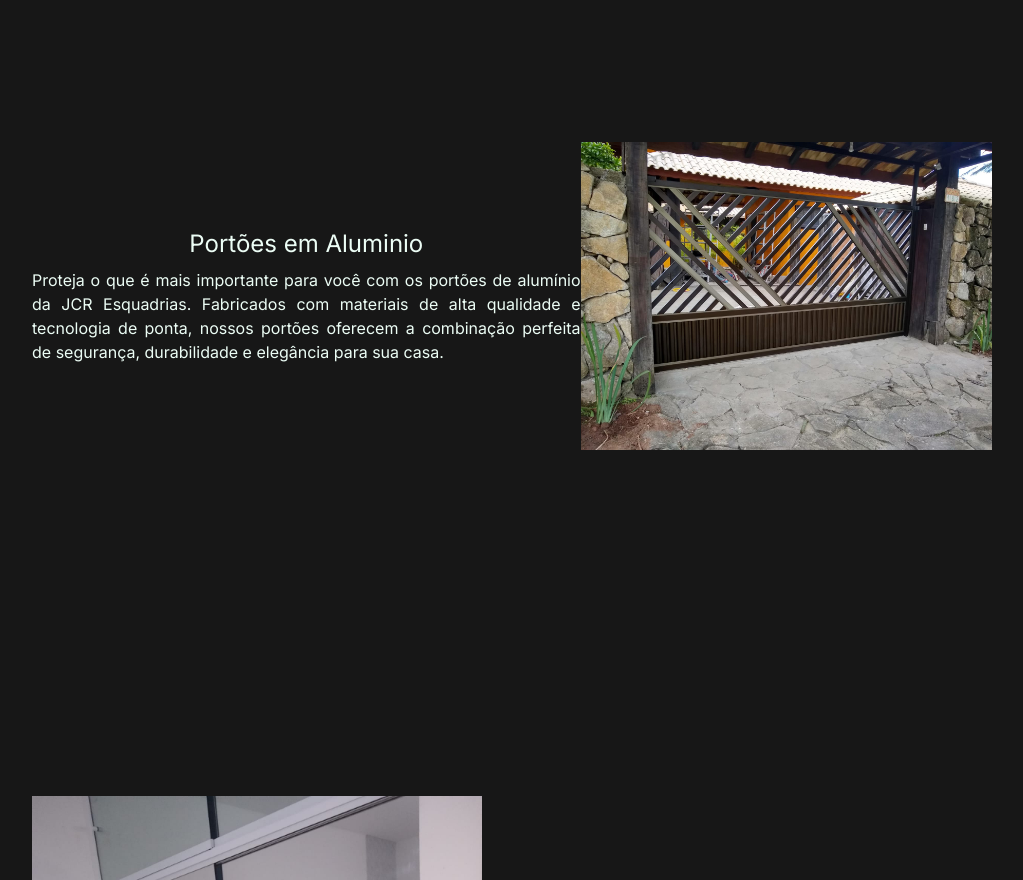
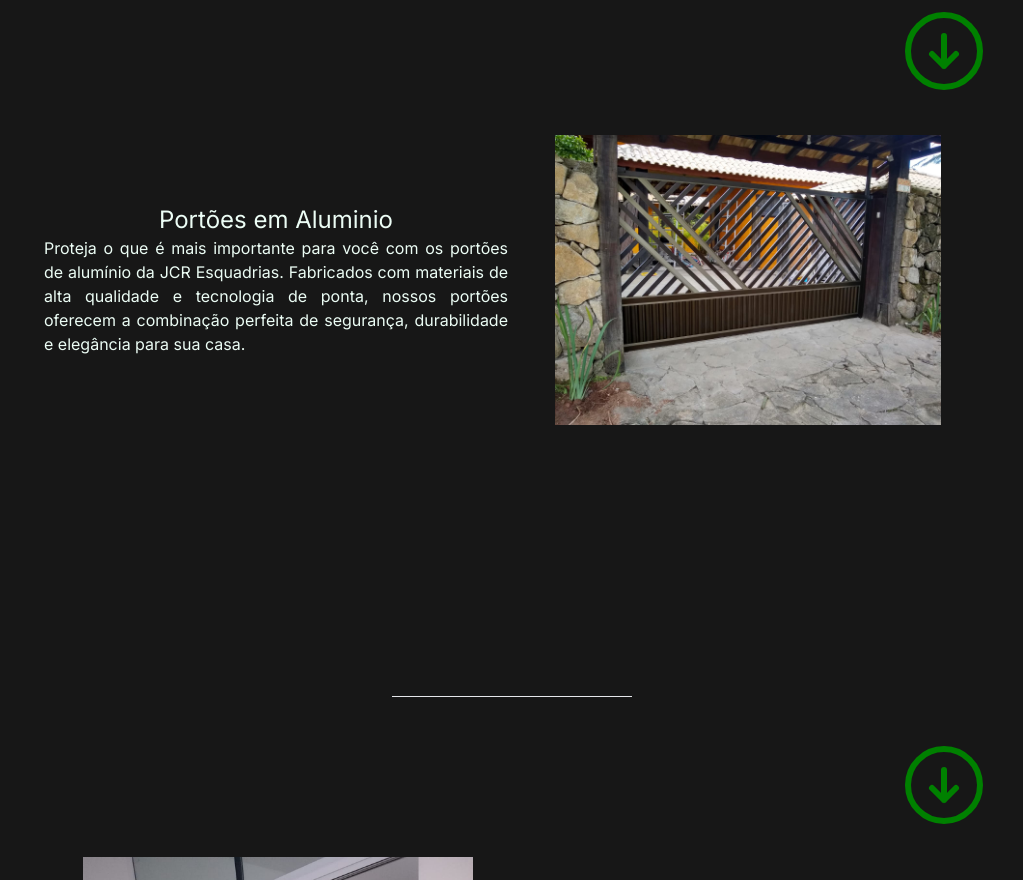
Before and after one commit to Rafa2697/JCR_Project, a Next.js app in the folder my-app/: page / in a window 1280 px wide. Shown: the part 1920-2800 px from the top of the page, without its empty margins (128-1151 px from the left). Built offline with nearby package versions, Linux system fonts and the light colour scheme.

Commit message:
styles: atualizações de estilos nos componentes

```diff
--- a/my-app/src/app/components/header.jsx
+++ b/my-app/src/app/components/header.jsx
@@ -2,7 +2,7 @@
 
 export default function Header(){
     return(
-        <nav className="fixed flex justify-start w-full fade-in z-40">
+        <nav className="fixed flex justify-center w-full fade-in z-40">
             <ul className="flex  gap-6 justify-center text-zinc-50 m-7 ">
                 <li className="cursor-pointer"><a href="#about">Sobre</a></li>
                 <li className="cursor-pointer"><a href="#service">Serviços</a></li>
--- a/my-app/src/app/components/sections/logo.jsx
+++ b/my-app/src/app/components/sections/logo.jsx
@@ -4,10 +4,10 @@ import Image from 'next/image'
 export default function Logo() {
 
     return (
-        <div className="flex flex-col items-center h-screen justify-center fade-in space-y-3  bg-neutral-900">
+        <div className="flex flex-col items-center h-screen justify-center fade-in space-y-2  bg-neutral-900">
             <Image className='transition-opacity '
                 src="/logo.png"
-                width={400}
+                width={350}
                 height={400}
                 alt="JCR logo" />
             <h1 className="text-green-500 text-xl">Esquadrias e Vidros temperados</h1>
--- a/my-app/src/app/components/sections/services.jsx
+++ b/my-app/src/app/components/sections/services.jsx
@@ -1,51 +1,83 @@
 import Image from 'next/image'
+
 
 export default function Services() {
 
     return (
-        <div className="flex flex-col items-center h-auto justify-center  bg-neutral-900 " id="service">
+        <div className="flex flex-col items-center h-auto justify-center gap-16 bg-neutral-900 " id="service">
             <h1 className="text-green-50 text-6xl mt-7" >Serviços</h1>
-            <div className='w-full flex justify-end mr-40'>
+
+            <section className="h-auto md:h-screen w-full md:w-3/4  flex flex-col justify-center">
+
+                <div className='w-full hidden md:flex justify-end '>
                     <a href="#moveis">
-                    <svg xmlns="http://www.w3.org/2000/svg" fill="none" viewBox="0 0 24 24" stroke-width="1.5" stroke="green" className="size-32 animate-bounce c">
+                        <svg xmlns="http://www.w3.org/2000/svg" fill="none" viewBox="0 0 24 24" stroke-width="1.5" stroke="green" className="size-24 animate-bounce c">
                             <path stroke-linecap="round" stroke-linejoin="round" d="m9 12.75 3 3m0 0 3-3m-3 3v-7.5M21 12a9 9 0 1 1-18 0 9 9 0 0 1 18 0Z" />
                         </svg>
                     </a>
                 </div>
-            <section className="h-screen w-3/4  flex items-center">
-                <div className='flex flex-col justify-center w-full gap-2 text-emerald-50'>
+                <div className='flex flex-col md:flex-row gap-2 max-lg:gap-8 m-3 max-lg:gap-5'>
+                    <div className='flex flex-col justify-center w-full text-emerald-50'>
                         <h1 className='text-center text-2xl '>Portões em Aluminio</h1>
-                    <p className=' text-justify'>Proteja o que é mais importante para você com os portões de alumínio da JCR Esquadrias. Fabricados com materiais de alta qualidade e tecnologia de ponta, nossos portões oferecem a combinação perfeita de segurança, durabilidade e elegância para sua casa.</p>
+                        <p className=' text-justify text-base md:text-1xl'>Proteja o que é mais importante para você com os portões de alumínio da JCR Esquadrias. Fabricados com materiais de alta qualidade e tecnologia de ponta, nossos portões oferecem a combinação perfeita de segurança, durabilidade e elegância para sua casa.</p>
                     </div>
-
-                <div className="h-screen w-3/4 text-emerald-50 flex items-center">
-                    <div className='flex justify-end w-full'>
-                        <Image className='transition-opacity '
+                    <div className=" w-full text-emerald-50 flex items-center">
+                        <div className='flex justify-center w-full'>
+                            <Image className='transition-opacity w-5/6'
                                 src="/fotoPortao.jpg"
                                 width={500}
                                 height={400}
                                 alt="JCR logo" />
                         </div>
                     </div>
+                </div>
             </section>
+            {/* seção de portoes */}
 
-            <section className="h-screen w-3/4 text-emerald-50 flex items-center" id='moveis'>
-                <div className='flex justify-start w-full'>
-                    <Image className='transition-opacity '
+            <hr className='text-green-50 w-60' />
+
+            <section className="h-auto md:h-screen w-full lg:w-3/4  text-emerald-50 flex flex-col items-center" id='moveis'>
+
+                <div className='w-full hidden md:flex justify-end'>
+                    <a href="#vidros">
+                        <svg xmlns="http://www.w3.org/2000/svg" fill="none" viewBox="0 0 24 24" stroke-width="1.5" stroke="green" className="size-24 animate-bounce c">
+                            <path stroke-linecap="round" stroke-linejoin="round" d="m9 12.75 3 3m0 0 3-3m-3 3v-7.5M21 12a9 9 0 1 1-18 0 9 9 0 0 1 18 0Z" />
+                        </svg>
+                    </a>
+                </div>
+
+                <div className='flex flex-col-reverse md:flex-row mx-3 max-lg:gap-5'>
+                    <div className='flex justify-center w-auto md:w-full'>
+                        <Image className='transition-opacity w-5/6'
                             src="/moveis.jpg"
-                        width={450}
-                        height={200}
+                            width={500}
+                            height={500}
                             alt="JCR logo" />
                     </div>
-                <div className='flex flex-col justify-center w-full gap-2'>
-                    <h1 className='text-center text-xl '>Portões em Aluminio</h1>
-                    <p className=' text-justify'>Proteja o que é mais importante para você com os portões de alumínio da JCR Esquadrias. Fabricados com materiais de alta qualidade e tecnologia de ponta, nossos portões oferecem a combinação perfeita de segurança, durabilidade e elegância para sua casa.</p>
+                    <div className='flex flex-col justify-center w-full '>
+                        <h1 className='text-center text-xl pb-5'>Móveis Planejados</h1>
+                        <p className=' text-justify text-base md:text-1xl'>Crie espaços funcionais, personalizados e esteticamente impecáveis com os móveis planejados em alumínio da JCR Esquadrias. Fabricados com materiais de alta qualidade e tecnologia de ponta, nossos móveis oferecem a combinação perfeita de praticidade, durabilidade e beleza para sua casa ou escritório.</p>
+                    </div>
                 </div>
 
             </section>
-            <section className="h-screen text-emerald-50 flex items-center">
-                <h1>Vidro temperado</h1>
+
+            <hr className='text-green-50 w-60' />
+            <section className="h-auto md:h-screen text-emerald-50 flex flex-col md:flex-row items-center w-full md:w-3/4 m-3" id='vidros'>
+                <div className='m-3 text-justify'>
+                    <h1 className='pb-5 text-center  text-base md:text-2xl'>Vidros temperados e Box</h1>
+                    <p className='text-justify text-base md:text-1xl'>A JCR Esquadrias oferece soluções completas em vidros temperados sob medida e box para banheiros, transformando seus ambientes com beleza, funcionalidade e segurança.</p>
+                </div>
+                <div className='m-3 flex justify-center'>
+                    <Image className='transition-opacity  w-5/6'
+                        src="/vidro.jpg"
+                        width={1000}
+                        height={500}
+                        alt="JCR logo" />
+                </div>
             </section>
+
+
         </div>
     )
 
--- a/my-app/src/app/components/sections/sobre.jsx
+++ b/my-app/src/app/components/sections/sobre.jsx
@@ -5,7 +5,7 @@ export default function Sobre() {
     return (
         <div className="flex flex-col items-center h-screen justify-evenly " id="about">
             <h1 className="text-green-50 text-6xl " >Sobre</h1>
-            <p className="text-green-50 w-3/6 text-justify text-xl">
+            <p className="text-green-50 m-3 md:w-3/6 text-justify text-base md:text-1xl">
             Em 2017, Cesar Augusto Ribeiro fundou a "JCR - Esquadrias e Vidros Temperados", com o objetivo de oferecer à região soluções completas em esquadrias e vidros temperados, aliando qualidade superior com um atendimento personalizado. <br /><br />
 
                 Ao longo de sua trajetória, a JCR se consolidou como referência em confiança e profissionalismo, atendendo às mais diversas necessidades de seus clientes, desde obras residenciais até grandes projetos comerciais.</p>
```
Lines whose indentation alone changed are shown as unchanged.
